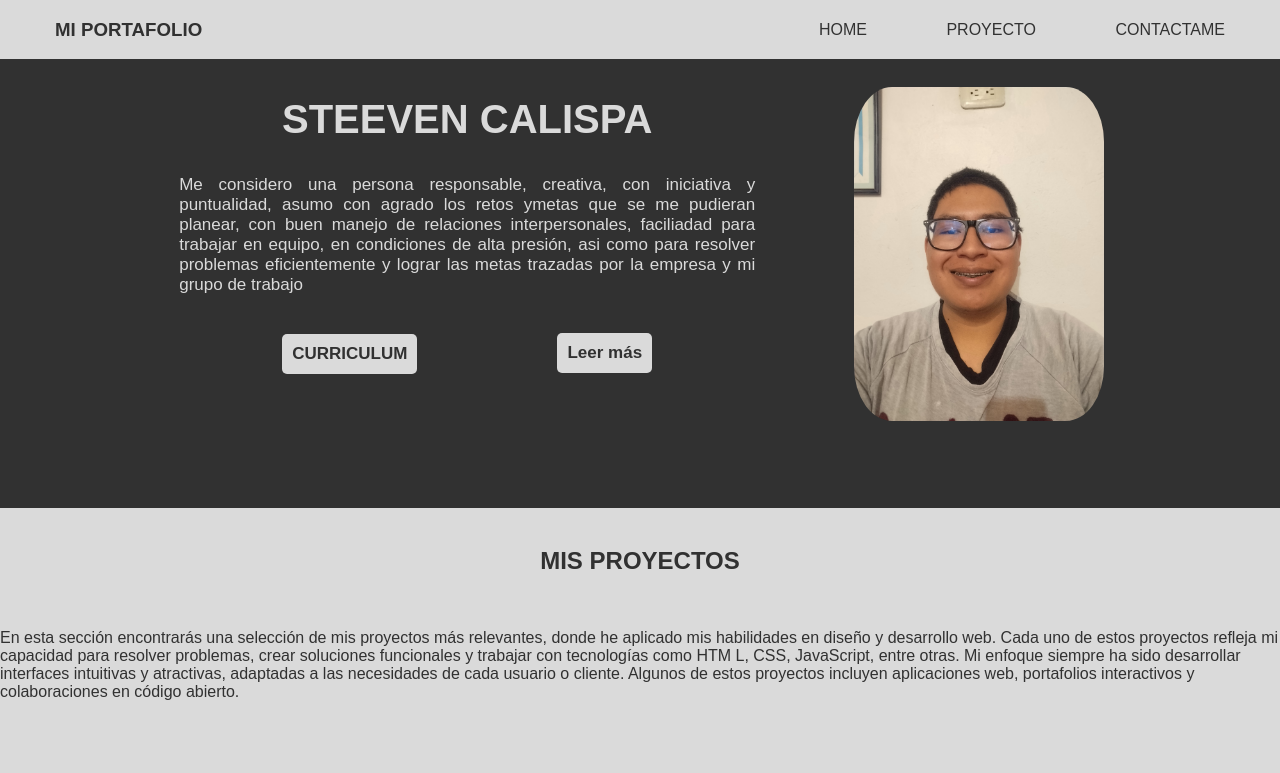
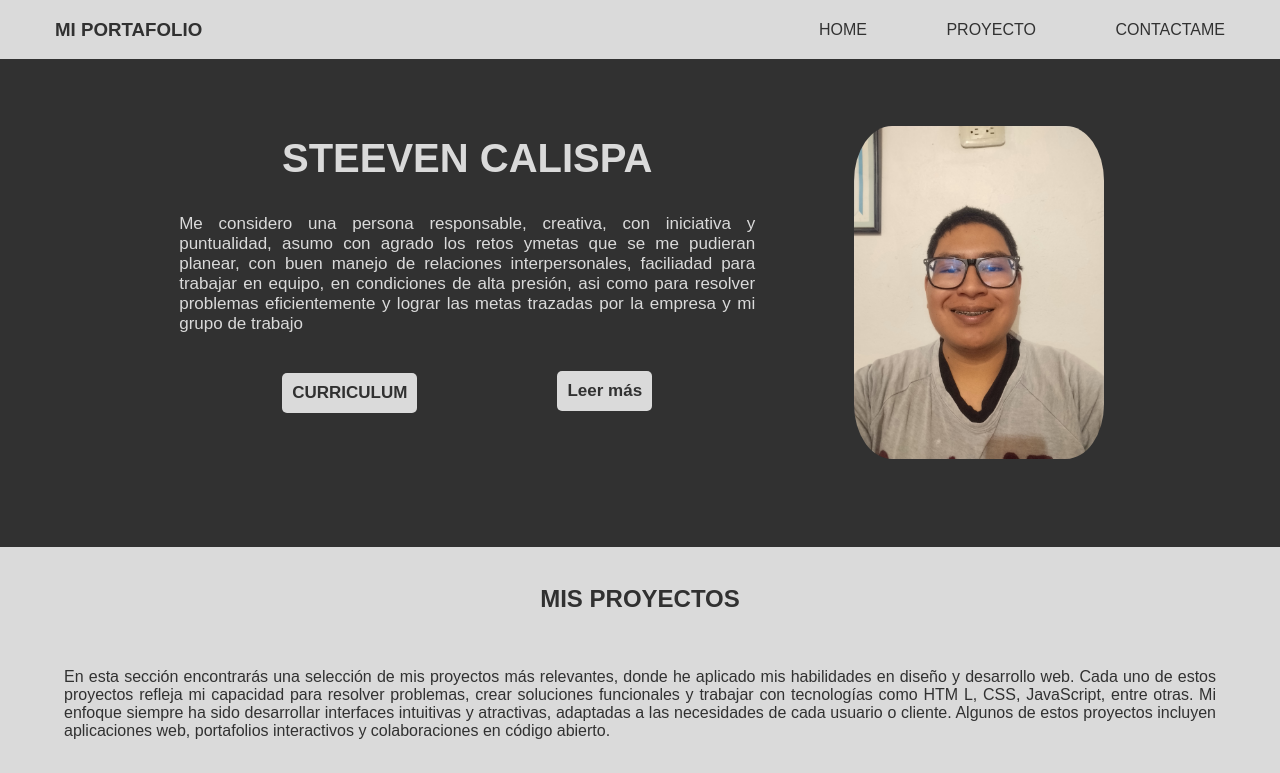
Before and after one commit to steevencalispa1/portafolio, a plain HTML site: page index.html in a window 1280 px wide. Shown: the top 773 px of the page. Drawn offline with Linux system fonts and the light colour scheme.

Commit message:
arreglo de parrafo

```diff
--- a/estilos.css
+++ b/estilos.css
@@ -58,6 +58,7 @@ header {
     background-color: var(--gris);
     color: var(--blanco);
     padding: 5%;
+    padding-top: 8%;
 }
 
 .hero_text {
@@ -116,6 +117,9 @@ header {
 
 .proyect_descrip {
     color: var(--gris);
+    text-align: justify;
+    margin-left: 5%;
+    margin-right: 5%;
 }
 
 .container_padre {
```
